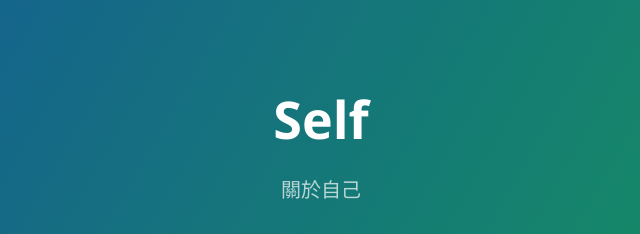
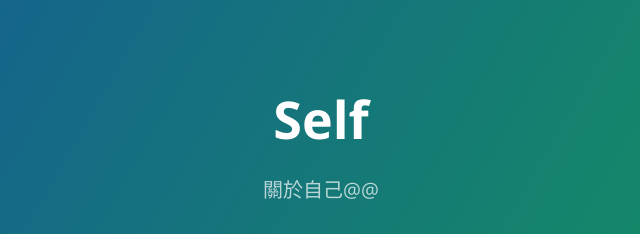
Before and after one commit to babyblue1025/Self, a plain HTML site: page index.html in a window 1280 px wide. Shown: the top 234 px of the page, 319-959 px from the left. Drawn offline with nearby package versions, Linux system fonts and the light colour scheme.

Commit message:
Update index.html

```diff
--- a/index.html
+++ b/index.html
@@ -12,7 +12,7 @@
   <body>
     <section class="page-header">
       <h1 class="project-name">Self</h1>
-      <h2 class="project-tagline">關於自己</h2>
+      <h2 class="project-tagline">關於自己@@</h2>
       <a href="https://github.com/babyblue1025/Self" class="btn">View on GitHub</a>
       <a href="https://github.com/babyblue1025/Self/zipball/master" class="btn">Download .zip</a>
       <a href="https://github.com/babyblue1025/Self/tarball/master" class="btn">Download .tar.gz</a>
```
